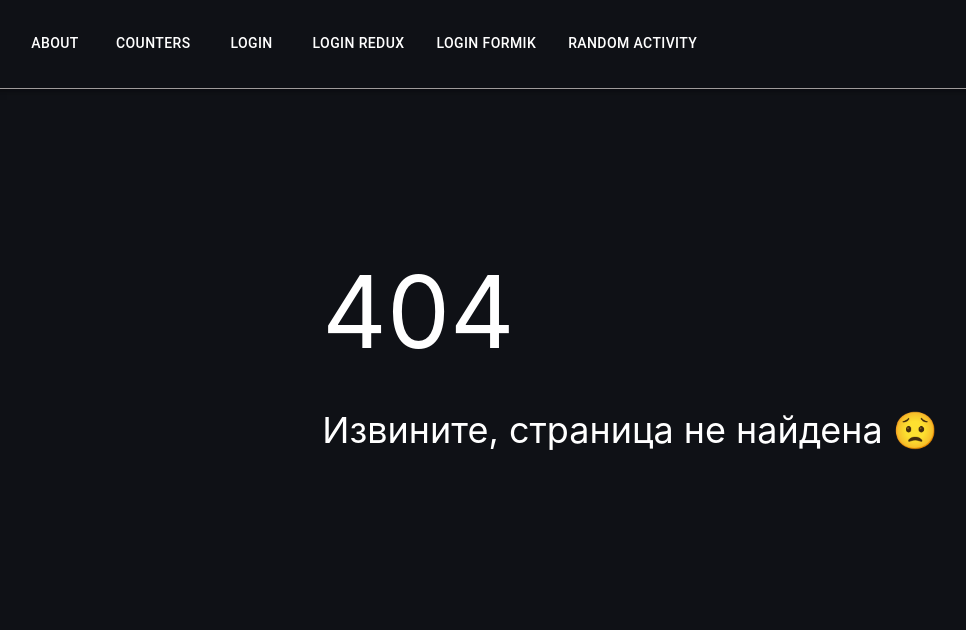
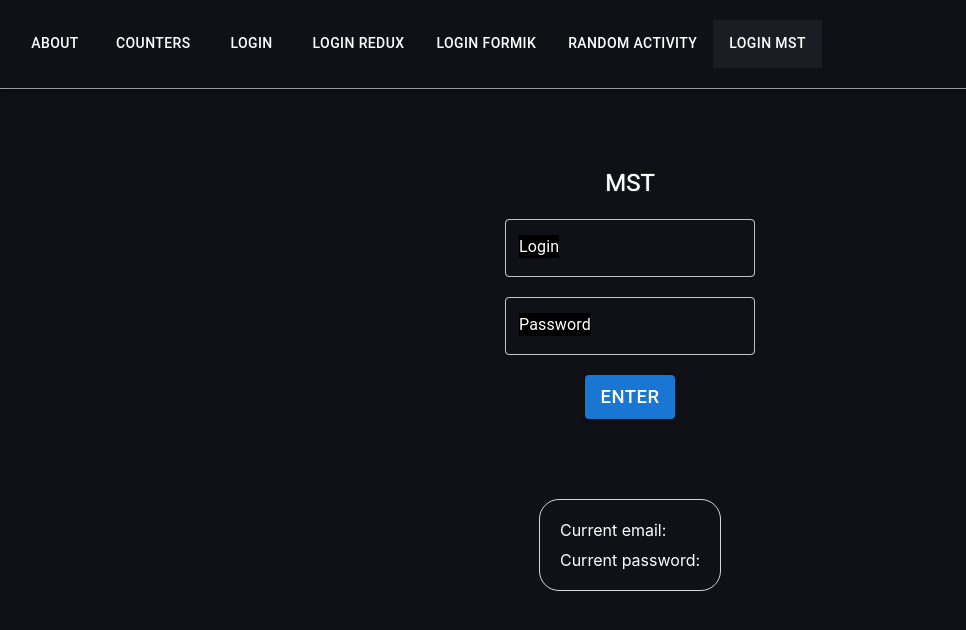
Before and after one commit to Sir-Alexio/Sir-Alexio.github.io, a React (Create React App) app: page /login-mst in a window 1280 px wide. Before the commit this address had no page. Shown: the top 630 px of the page, without its empty margins (10-976 px from the left). Built offline with nearby package versions, Linux system fonts and the light colour scheme.

Commit message:
Task 8 [MST] - added success page

```diff
--- a/package.json
+++ b/package.json
@@ -17,6 +17,8 @@
     "@types/react-router-dom": "^5.3.3",
     "axios": "^1.6.5",
     "formik": "^2.4.5",
+    "mobx": "^6.12.0",
+    "mobx-state-tree": "^5.4.0",
     "prop-types": "^15.8.1",
     "react": "^18.2.0",
     "react-dom": "^18.2.0",
--- a/src/App.js
+++ b/src/App.js
@@ -11,6 +11,8 @@ import ReduxSuccess from './views/Redux-Success/index';
 import LoginFormik from './views/LoginFormik/index';
 import FormikSuccess from './views/FormikSuccess/index';
 import RandomActivity from './views/RandomActivity/index';
+import MstSuccess from './views/MstSuccess';
+import MstContainer from './containers/MstContainer'
 
 function App() {
   const location = useLocation();
@@ -73,6 +75,15 @@ function App() {
               backgroundColor: location.pathname === '/get-activity-saga' ? '#1a1d23' : 'transparent',
             }}
           />
+          <Tab
+            label="Login MST"
+            component={Link}
+            to="/login-mst"
+            style={{
+              color: 'white',
+              backgroundColor: location.pathname === '/login-mst' ? '#1a1d23' : 'transparent',
+            }}
+          />
         </Tabs>
       </AppBar>
 
@@ -84,8 +95,10 @@ function App() {
         <Route path="/login-redux" element={<LoginReduxContainer />} />
         <Route path="/login-redux/success" element={<ReduxSuccess />} />
         <Route path="/login-formik/success" element={<FormikSuccess />} />
+        <Route path="/login-mst/success" element={<MstSuccess />} />
         <Route path="/login-formik" element={<LoginFormik />} />
         <Route path="/get-activity-saga" element={<RandomActivity />} />
+        <Route path="/login-mst" element={<MstContainer />} />
         <Route path="*" element={<NotFound />} />
       </Routes>
     </>
--- a/src/Services/ValidationService.tsx
+++ b/src/Services/ValidationService.tsx
@@ -9,7 +9,7 @@ loginField,
 passwordField,
 resetData,
 resetErrors}
-from 'D:/work/React/my-react-app/src/redux/Actions/actions';
+from '../redux/Actions/actions';
 
 interface IEmailValidationState {
     emailError: string;
--- /dev/null
+++ b/src/containers/MstContainer.tsx
@@ -0,0 +1,26 @@
+import React from "react";
+import MstLogin from "../views/MSTLogin";
+import {userStore} from '../mobx/store'
+import {ValidationContainer} from '../Services/ValidationService';
+import {useNavigate} from 'react-router-dom';
+
+const MstContainer:React.FC = ()=>{
+
+    const { emailError, passError, inputLogin,inputPassword} = ValidationContainer();
+    const navigate = useNavigate();
+
+    const onButtonClick=()=>{
+        console.log("Мы нажали на кнопку!!!");
+
+        if (!emailError && !passError && inputLogin && inputPassword) {
+            userStore.updateLogin(inputLogin);
+            userStore.updatePassword(inputPassword);
+            navigate('/login-mst/success');
+        }
+    }
+
+    return (
+        <MstLogin onButtonClick={onButtonClick}/>
+    )
+}
+export default MstContainer;
--- /dev/null
+++ b/src/mobx/store.ts
@@ -0,0 +1,26 @@
+import { types } from "mobx-state-tree";
+
+const UserInfo = types.model({
+    login: types.string,
+    password: types.string
+  });
+
+  const UserStore = types
+    .model({
+      user: types.optional(UserInfo, { login: "", password: "" })
+    })
+    .actions((self) => ({
+      updateLogin: (newLogin: string) => {
+        self.user.login = newLogin;
+      },
+
+      updatePassword: (newPassword: string) => {
+        self.user.password = newPassword;
+      },
+
+      resetUser: () => {
+        self.user = { login: "", password: "" }
+      },
+    }));
+
+  export const userStore = UserStore.create();
--- /dev/null
+++ b/src/views/MSTLogin/index.tsx
@@ -0,0 +1,78 @@
+import React, { useEffect } from 'react';
+import TextField from '@mui/material/TextField';
+import Button from '@mui/material/Button';
+import {ValidationContainer} from '../../Services/ValidationService';
+import Typography from '@mui/material/Typography';
+
+interface IMstLogin{
+  onButtonClick:()=>void;
+}
+
+const MstLogin:React.FC <IMstLogin>= (props)=>{
+
+    const { emailError, passError, onEmailChange, onPasswordChange, inputLogin,inputPassword, reset } = ValidationContainer();
+
+  useEffect(() => {
+    reset();
+  }, []);
+    return(
+        <div style={{ display: 'flex', flexDirection: 'column', alignItems: 'center', color: 'white', padding: '20px', margin: '58px' }}>
+      <Typography variant="h5" style={{ color: 'white', marginBottom: '10px', textShadow: '0px 0px 1px white' }}>
+        MST
+      </Typography>
+      <TextField
+        id="standard-basic"
+        label="Login"
+        variant="outlined"
+        inputProps={{
+          style: { color: 'white', border: '1px solid white', borderRadius: '4px' },
+        }}
+        InputLabelProps={{
+          style: { color: 'white', background: 'black' },
+        }}
+        placeholder="Enter your login"
+        style={{ margin: '10px' }}
+        onChange={onEmailChange}
+        error={Boolean(emailError)}
+        helperText={emailError}
+        // onKeyDown={props.onEnterClick}
+      />
+      <TextField
+        id="outlined-basic"
+        label="Password"
+        variant="outlined"
+        inputProps={{
+          style: { color: 'white', border: '1px solid white', borderRadius: '4px' },
+        }}
+        InputLabelProps={{
+          style: { color: 'white', background: 'black' },
+        }}
+        placeholder="Enter your password"
+        style={{ margin: '10px' }}
+        type="password"
+        onChange={onPasswordChange}
+        error={Boolean(passError)}
+        helperText={passError}
+        // onKeyDown={props.onEnterClick}
+      />
+      <Button
+        variant="contained"
+        sx={{ fontSize: '1.15rem' }}
+        style={{ margin: '10px' }}
+        onClick={props.onButtonClick}
+      >
+        Enter
+      </Button>
+      <div className="counter-block" style={{ marginTop: '20px', fontSize: '18px', color: 'white', margin: '70px' }}>
+        <div style={{ color: 'white', fontSize: '16px', margin: '10px' }}>
+          Current email: {inputLogin}
+        </div>
+        <div style={{ color: 'white', fontSize: '16px', margin: '10px' }}>
+          Current password: {inputPassword}
+        </div>
+      </div>
+    </div>
+    )
+}
+
+export default MstLogin;
--- /dev/null
+++ b/src/views/MstSuccess/index.tsx
@@ -0,0 +1,52 @@
+import React, { useEffect } from "react";
+import { userStore } from "../../mobx/store";
+import TextField from '@mui/material/TextField';
+import Avatar from '@mui/material/Avatar';
+import Image from './mobx.png';
+
+const MstSuccess : React.FC = ()=>{
+
+    useEffect(()=>{
+        if(userStore.user.login && userStore.user.password){
+          userStore.resetUser();
+        }
+      },[])
+
+    return (<div>
+        <div style={{ display: 'flex', flexDirection: 'column', alignItems: 'center', color: 'white', padding: '28.8px', margin: '144px' }}>
+        <div style={{ display: 'flex', alignItems: 'center' }}>
+          <Avatar alt="Remy Sharp" src={Image} sx={{ width: '207.36px', height: '207.36px', marginRight: '51.84px' }} />
+          <div style={{ display: 'flex', flexDirection: 'column', alignItems: 'center' }}>
+            <TextField
+              id="standard-basic"
+              label="Login"
+              variant="standard"
+              InputProps={{
+                readOnly: true,
+                style: { color: 'white', borderBottom: '1px solid white', marginBottom: '25.92px', width: '259.2px' },
+              }}
+              InputLabelProps={{
+                style: { color: 'white', background: 'black' },
+              }}
+              value={userStore.user.login}
+            />
+            <TextField
+              id="outlined-basic"
+              label="Password"
+              variant="standard"
+              InputProps={{
+                readOnly: true,
+                style: { color: 'white', borderBottom: '1px solid white', marginBottom: '17.28px', width: '259.2px' },
+              }}
+              InputLabelProps={{
+                style: { color: 'white', background: 'black' },
+              }}
+              value={userStore.user.password}
+            />
+          </div>
+        </div>
+        </div>
+    </div>)
+}
+
+export default MstSuccess;
```
Also changed, not shown: src/views/MstSuccess/mobx.png (added), 1 other file (tests, documents, lock files or other folders).
